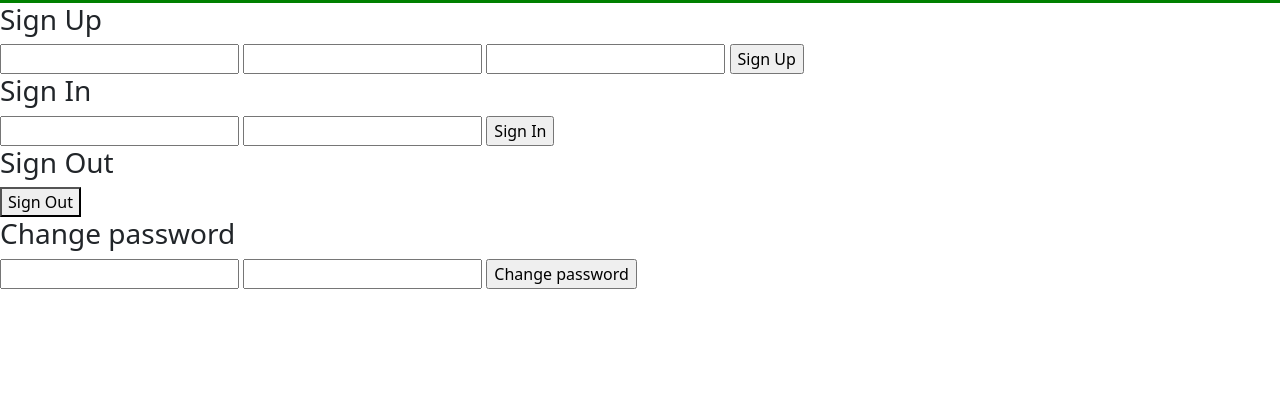
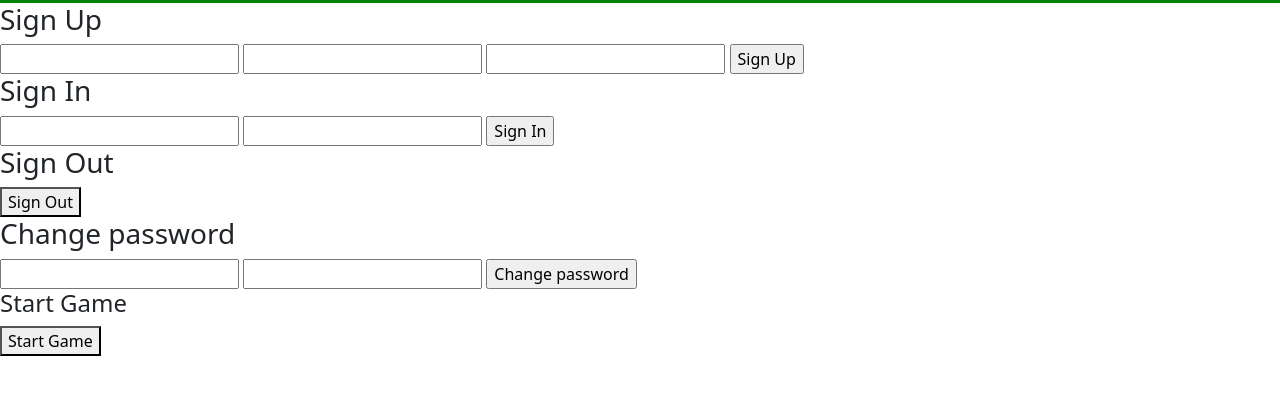
Before and after one commit to mindmarine/tictactoe-isabella, a website built with webpack: page index.html in a window 1280 px wide. Shown: the part 109-504 px from the top of the page. Built offline with nearby package versions, Linux system fonts and the light colour scheme.

Commit message:
minor commit code updated

```diff
--- a/app/auth/api.js
+++ b/app/auth/api.js
@@ -10,7 +10,7 @@ const signUp = function (data) {
   return $.ajax({
     url: `${appCurrentLink.apiUrl}/sign-up`,
     method: 'POST',
-		data: data,
+    data: data
   })
 }
 
@@ -19,7 +19,7 @@ const signIn = function (data) {
   return $.ajax({
     url: `${appCurrentLink.apiUrl}/sign-in`,
     method: 'POST',
-		data: data,
+    data: data
   })
 }
 
@@ -28,8 +28,8 @@ const signOut = function () {
     url: `${appCurrentLink.apiUrl}/sign-out`,
     method: 'DELETE',
     headers: {
-			Authorization: 'Bearer ' + store.token,
-		},
+      Authorization: 'Bearer ' + store.token
+    }
   })
 }
 
@@ -38,12 +38,11 @@ const ChangePassword = function (data) {
     url: `${appCurrentLink.apiUrl}/change-password`,
     method: 'PATCH',
     headers: {
-			Authorization: 'Bearer ' + store.token,
+      Authorization: 'Bearer ' + store.token
     },
-		data: data,
+    data: data
   })
 }
-
 
 // Exports from api.js
 module.exports = {
--- a/index.html
+++ b/index.html
@@ -54,5 +54,9 @@
       <input type="submit" value="Change password">
     </form>
 
+    <!-- Game Actions -->
+    <h4>Start Game</h4>
+    <button id="create-game" type="button">Start Game</button>
+
     </body>
 </html>
```
Lines whose indentation alone changed are shown as unchanged.
